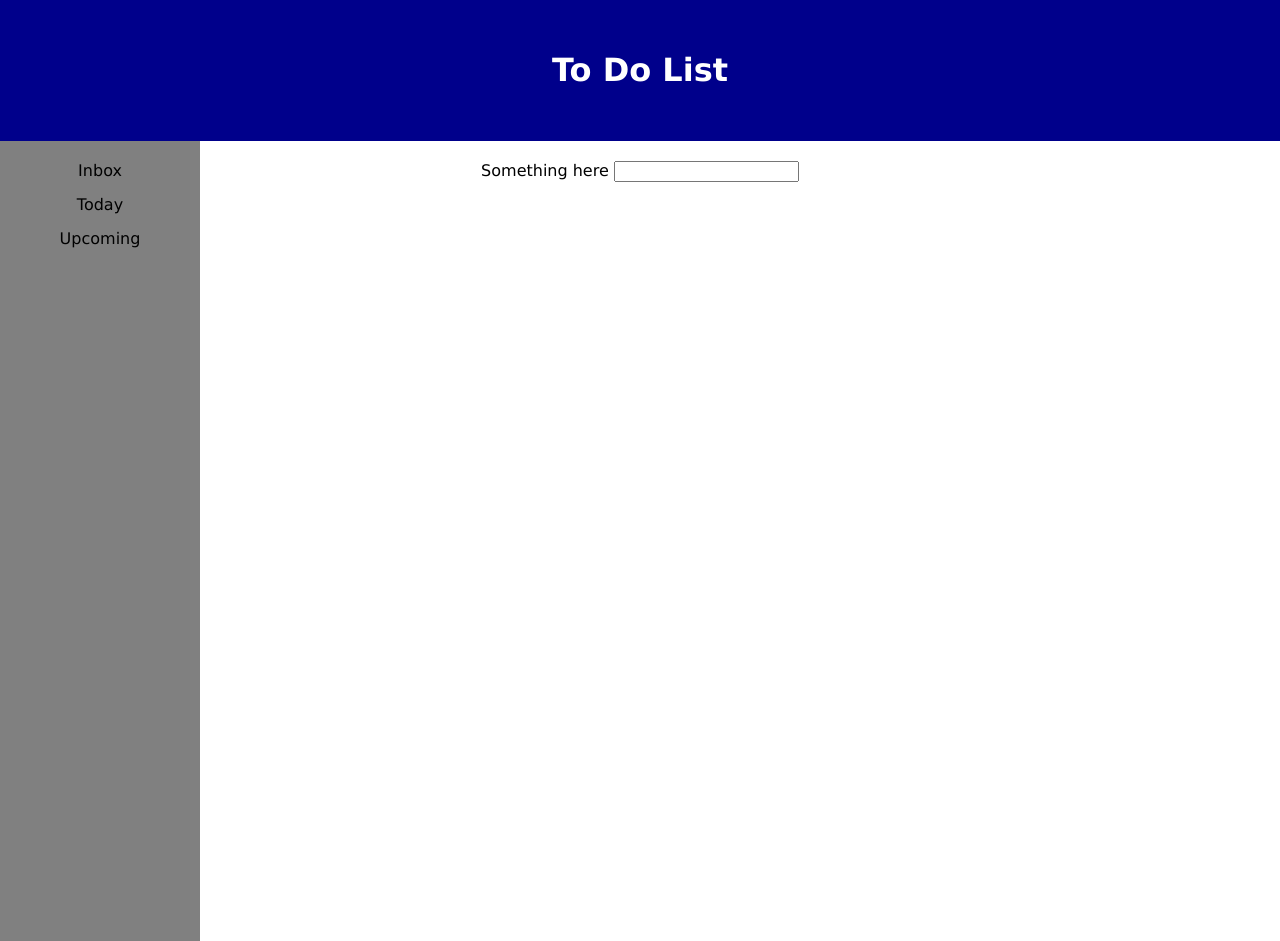
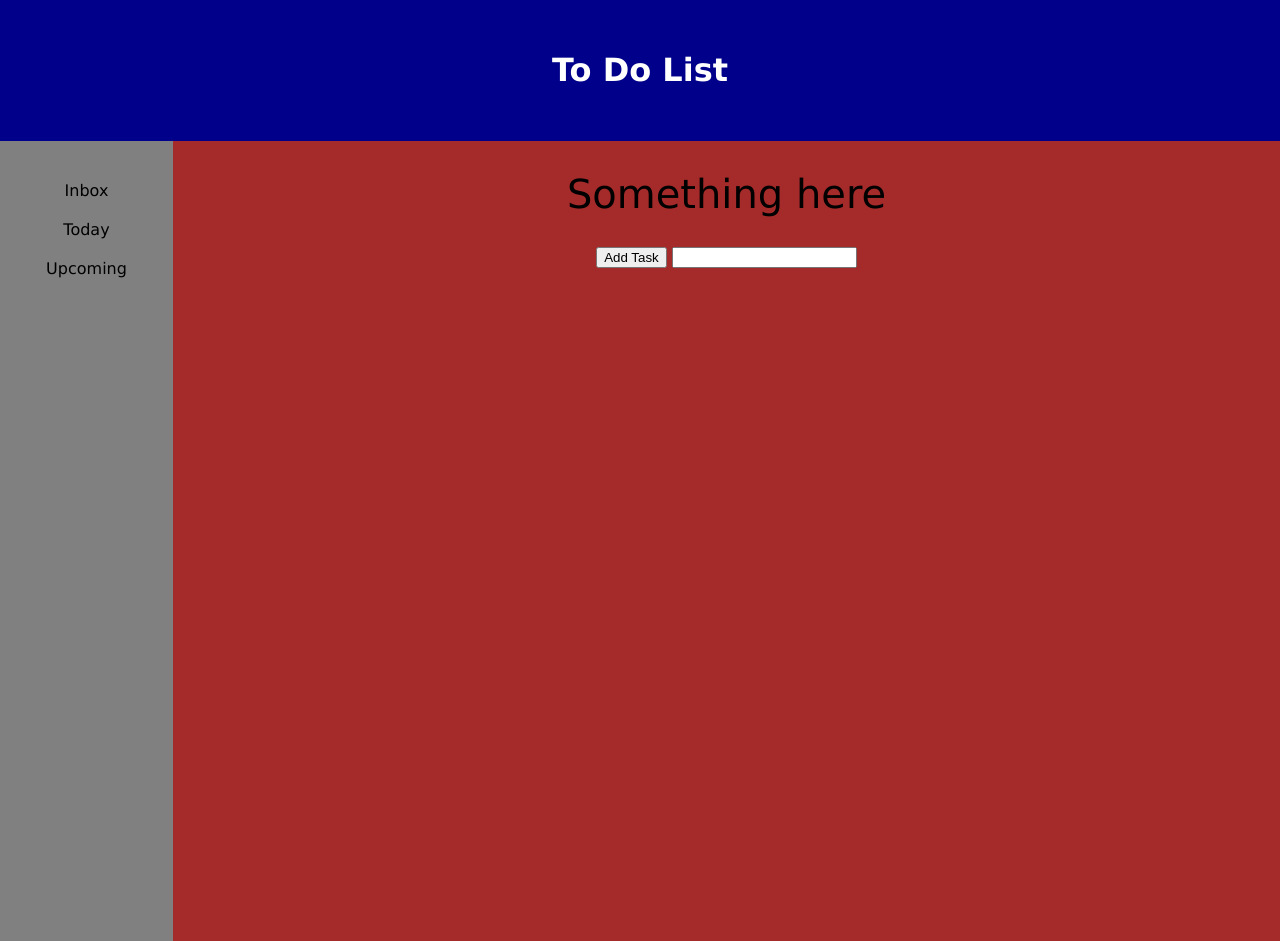
Before and after one commit to anduarte3/Todo-List, a website built with webpack: page dist/index.html in a window 1280 px wide. Before the commit the page ends 800 px from the top, so only its background shows below. Built offline with Linux system fonts and the light colour scheme.

Commit message:
html mostly done

```diff
--- a/src/style.css
+++ b/src/style.css
@@ -2,44 +2,52 @@ body {
     margin: 0px;
     padding: 0px;
     font-family: Verdana, Geneva, Tahoma, sans-serif;
+    overflow: hidden;
 }
 header {
     background-color: darkblue;
     padding: 30px;
+    grid-row-start: 1;
+    grid-row-end: 2;
+    grid-column-start: 2;
+    grid-column-end: 7;
 }
 h1 {
     color: white;
     text-align: center;
 }
-#container {
+.container {
     display: flex;
     flex-direction: row;
+    height: 100vh;
 }
 .sidebar {
-    display: flex;
-    flex-direction: column;
-    height: 100%;
+    background-color: gray;
     width: 200px;
-    position: fixed;
-    background-color: gray;
     text-align: center;
 }
 .center {
-    display: flex;
-    flex-direction: column;
-    justify-content: center;
+   background-color: brown;
+   width: 100%;
+}
+.main {
+    margin-top: 30px;
+    text-align: center;
+    margin-bottom: 30px;
+    font-size: 40px;
+}
+div {
     text-align: center;
 }
-.main {
+.nav {
+    margin-top: 40px;
+}
+.today {
     margin-top: 20px;
-    text-align: center;
 }
 .inbox {
     margin-top: 20px;
 }
-.today {
-    margin-top: 15px;
+.upcoming {
+    margin-top: 20px;
 }
-.upcoming {
-    margin-top: 15px;
-}
```
Also changed, not shown: dist/index.html, dist/main.js.
